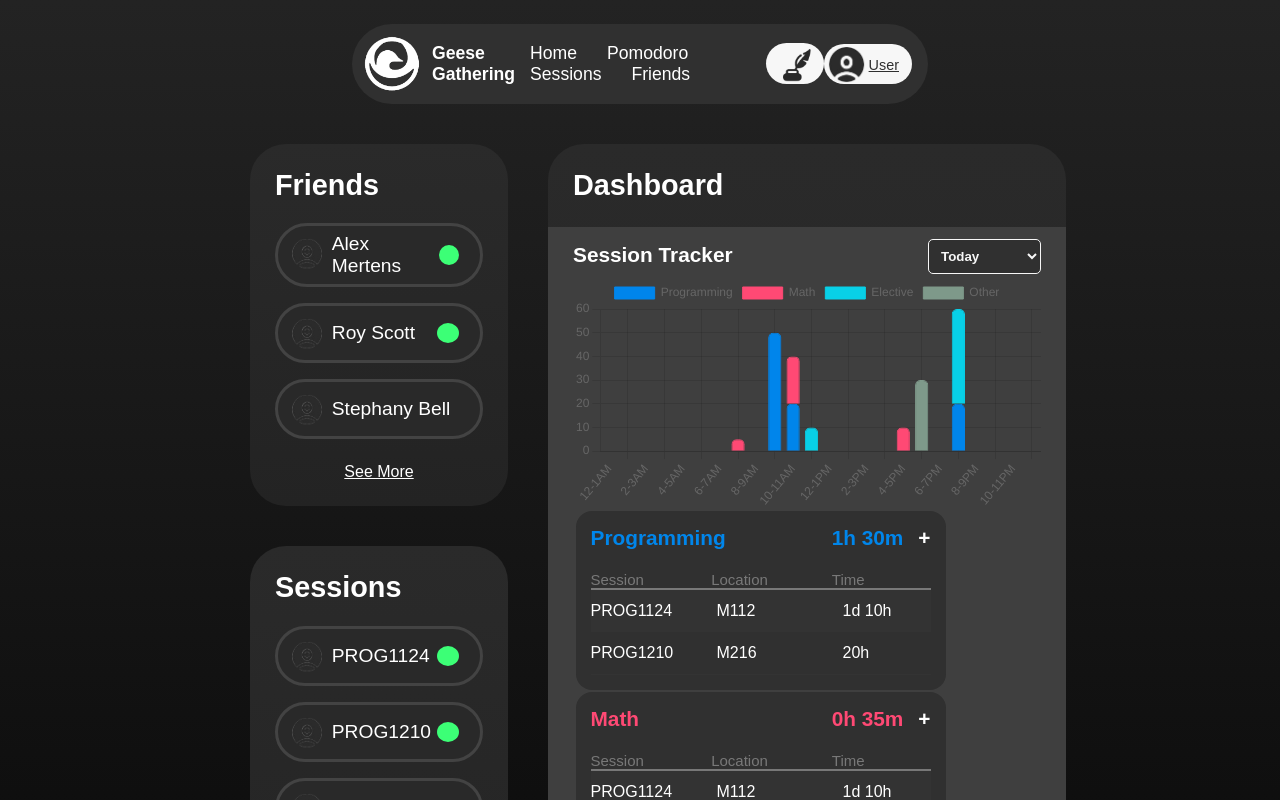
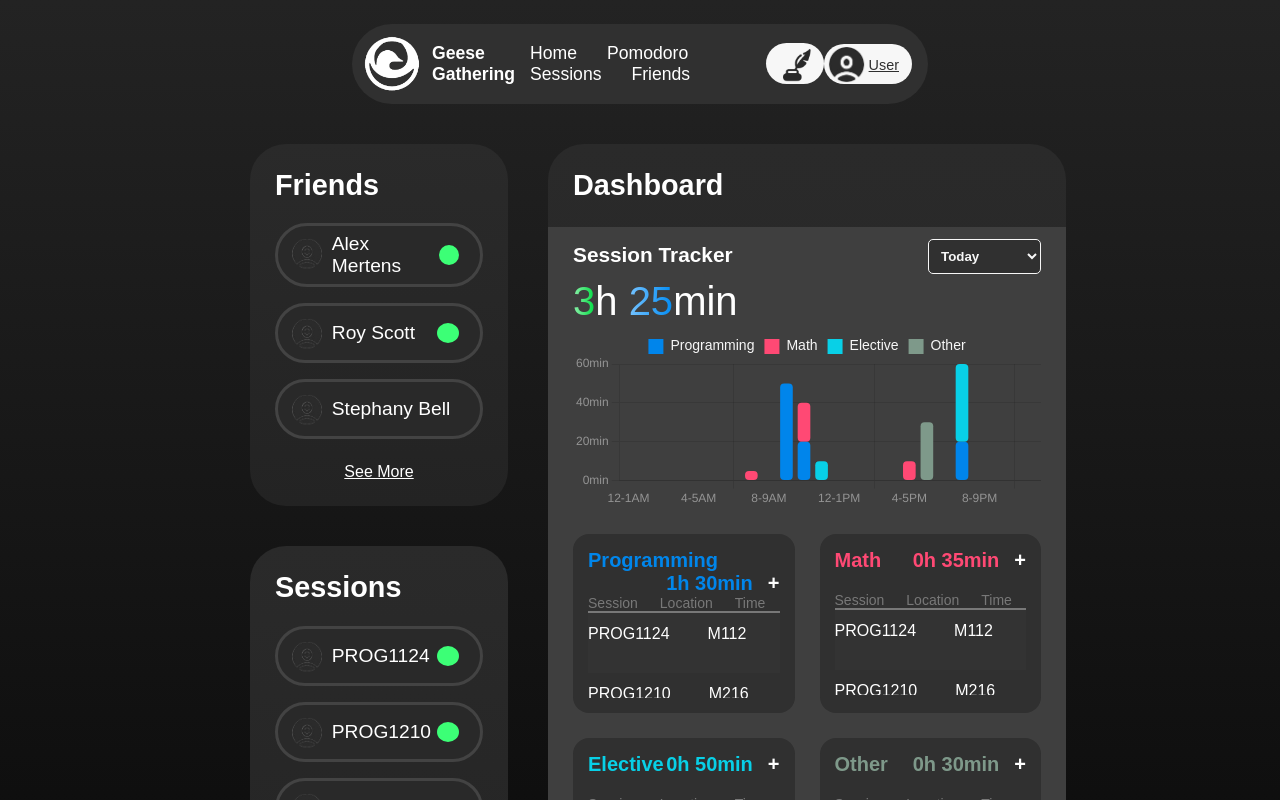
Before and after one commit to Radshah01/GeeseGathering, a React (Vite) app in the folder gg-react-app/: page / in a window 1280 px wide. Shown: the top 800 px of the page. Built offline with nearby package versions, Linux system fonts and the light colour scheme.

Commit message:
Fixed some major css concerns, Added tracker results section and revised the stacked bar chart

```diff
--- a/gg-react-app/src/Data.jsx
+++ b/gg-react-app/src/Data.jsx
@@ -9,7 +9,7 @@ export const UserData = [
     },
     {
         id: 2,
-        hour: "1-2AM",
+        hour: "1 - 2AM",
         progTimeSpent: 0,
         mathTimeSpent: 0,
         electiveTimeSpent: 0,
--- a/gg-react-app/src/components/StackedBarChart.jsx
+++ b/gg-react-app/src/components/StackedBarChart.jsx
@@ -1,18 +1,53 @@
 import React from 'react';
 import { Bar } from 'react-chartjs-2'
 import {Chart as ChartJS} from 'chart.js/auto'
+import { UserData } from '../Data';
 
 
 const stackedBar = ({chartData}) => {
     return <Bar data={chartData}  options={{
+        responsive: true,
+        maintainAspectRatio: false,
         scales: {
             x: {
-                stacked: true
+                stacked: true,
+                min: UserData[0].hour,
+                max: UserData[23].hour,
+                ticks:{
+                    color: 'rgb(148, 148, 148)',
+                    maxTicksLimit: UserData.length / 4
+                },
+                position: 'bottom'
             },
             y: {
-                stacked: true
+                stacked: true,
+                min: 0,
+                max: 60,
+                ticks: {
+                  color: 'rgb(148, 148, 148)',
+                  callback: value => `${value}min`,
+                  stepSize: 20,
+                },
+
+            }
+        },
+        layout: {
+            padding: 0,
+        },
+        plugins: {
+            legend: {
+                labels: {
+                    boxHeight: 15,
+                    boxWidth: 15,
+                    color: "#F7F7F7",
+                    font: {
+                        family: "Arial",
+                        size: 14,
+                    }
+                }
             }
         }
+
     }}/>;
 }
 
--- a/gg-react-app/src/components/TopicTracker.jsx
+++ b/gg-react-app/src/components/TopicTracker.jsx
@@ -3,9 +3,9 @@ import propTypes from 'prop-types'
 const TopicTracker = (props) => {
 
     const sessions = [
-            {   id: 1, course: "PROG1124", location: "M112",timeSpent: "01:10:00"},
-            {   id: 2, course: "PROG1210", location: "M216",timeSpent: "00:20:00"},
-            {   id: 3, course: "PROG1800", location: "M302",timeSpent: "00:10:00"},
+            {   id: 1, course: "PROG1124", location: "M112",timeSpent: "00:01:10:00"},
+            {   id: 2, course: "PROG1210", location: "M216",timeSpent: "00:00:20:00"},
+            {   id: 3, course: "PROG1800", location: "M302",timeSpent: "00:00:10:00"},
         ]
 
     function convertTimeFormat(timeString) {
@@ -21,7 +21,7 @@ const TopicTracker = (props) => {
         let result = "";
         if (formattedDays > 0) result += `${formattedDays}d `;
         if (formattedHours >= 0) result += `${formattedHours}h `;
-        if (formattedMinutes > 0) result += `${formattedMinutes}m`;
+        if (formattedMinutes > 0) result += `${formattedMinutes}min`;
 
         return result.trim();
         }
--- a/gg-react-app/src/index.css
+++ b/gg-react-app/src/index.css
@@ -152,6 +152,13 @@ tr{
   margin-bottom: 0.2em;
 }
 
+.home-friends:hover .home-friends-title{
+  background: linear-gradient(90deg, #3CFF76 0%, #028CF3 100%);
+   -webkit-background-clip: text;
+-webkit-text-fill-color: transparent;
+width: fit-content;
+
+}
 .home-friend-tile{
   display: flex;
   margin: 1em auto;
@@ -205,10 +212,19 @@ tr{
 
 }
 
+.home-dashboard:hover .home-dashboard-title{
+
+background: linear-gradient(90deg, #3CFF76 0%, #028CF3 100%);
+  -webkit-background-clip: text;
+-webkit-text-fill-color: transparent;
+width: 200px;
+
+
+}
 .home-tracker{
   background-color: #3F3F3F;
-  padding: 10px 25px;
-  height: 673px;
+  padding: 10px 25px 0;
+  height: auto;
 }
 
 .home-dashboard-subheadings{
@@ -229,39 +245,66 @@ tr{
 }
 
 .home-shortcuts{
-  padding: 12px 25px;
+  margin: auto 25px;
+  padding: auto 0;
 }
 
 .shortcut-buttons{
-  margin-top: 10px;
-margin-right: 10px;
-font-size: 1.1em;
+  float: right;
+  margin-left: 25px;
+font-size: 1em;
 background: #575757;
 border-radius: 32px;
 border: none;
 padding: 15px 20px;
 }
 
+/* Tracker Results */
+.tracker-result{
+  font-size: 2.5em;
+  margin: 2px 0 5px;
+}
 
+.tracker-result-hour{
+  background: linear-gradient(90deg, #8ef0ab 0%, #00dd42 100%);
+    -webkit-background-clip: text;
+  -webkit-text-fill-color: transparent;
+  width: fit-content;
+}
 
+.tracker-result-minute{
+  background: linear-gradient(90deg, #75c3ff 0%, #028CF3 100%);
+  -webkit-background-clip: text;
+  -webkit-text-fill-color: transparent;
+  width: fit-content;
+}
+
+/* Tracker Stacked Bar Chart */
+.tracker-analytics{
+  width: auto;
+  height: 180px;
+}
 
 /* Tracker Topic Tiles */
+.tile-layout{
+  margin: 25px 0;
+  display: grid;
+  grid-template-columns: 1fr 1fr;
+  grid-template-rows: 1fr 1fr;
+  gap: 25px
+}
+
 .tracker-topic-tile {
   display: inline-block;
   background: #303030;
   padding:15px;
   border-radius: 16px;
-
-  width: 370px;
-  margin-bottom: 2px;
-  margin-right: 2.5px;
-  margin-left: 2.5px;
 }
 
 .tracker-topic-tile-header{
   display: block;
   font-weight: bold;
-  font-size: 1.3em;
+  font-size: 1.25em;
   margin-bottom: 1em;
 }
 
@@ -307,7 +350,7 @@ padding: 15px 20px;
 
 .tracker-topic-tile-content-table-thead th{
   font-weight: 100;
-  font-size: 15px;
+  font-size: 14px;
   color: rgba(255, 255, 255, 0.35);
   padding: 0px;
   text-align: left;
@@ -335,8 +378,8 @@ padding: 15px 20px;
 }
 
 ::-webkit-scrollbar {
-  width: 8px; /* Width of vertical scrollbar */
-  height: 8px; /* Height of horizontal scrollbar */
+  width: 8px;
+  height: 8px;
 }
 
 ::-webkit-scrollbar-thumb {
--- a/gg-react-app/src/pages/Home.jsx
+++ b/gg-react-app/src/pages/Home.jsx
@@ -18,16 +18,14 @@ const Home = () => {
             backgroundColor: [
                 'rgb(0, 133, 235)',
             ],
-              borderColor: [
-                "rgb(0, 133, 235)"
-              ],
-              borderWidth: 1,
             borderRadius: {
-                topLeft: 5,
-                topRight: 5,
-                bottomLeft: 5,
-                bottomRight: 5,
-              }
+              topLeft: 4,
+              bottomLeft: 4,
+              bottomRight: 4,
+              topRight: 4
+            },
+            borderSkipped: false,
+
         },
         {
             label: "Math",
@@ -35,16 +33,14 @@ const Home = () => {
             backgroundColor: [
                 '#FF4974',
               ],
-              borderColor: [
-                "#FF4974"
-              ],
-              borderWidth: 1,
               borderRadius: {
-                topLeft: 5,
-                topRight: 5,
-                bottomLeft: 5,
-                bottomRight: 5,
-              }
+                topLeft: 4,
+                bottomLeft: 4,
+                bottomRight: 4,
+                topRight: 4
+              },
+              borderSkipped: false,
+
         },
         {
             label: "Elective",
@@ -52,16 +48,15 @@ const Home = () => {
             backgroundColor: [
                 '#08D0E7',
               ],
-              borderColor: [
-                "#08D0E7"
-              ],
-              borderWidth: 1,
-              borderRadius: {
-                topLeft: 5,
-                topRight: 5,
-                bottomLeft: 5,
-                bottomRight: 5,
-              }
+              borderRadius:  {
+                topLeft: 4,
+                bottomLeft: 4,
+                bottomRight: 4,
+                topRight: 4
+              },
+              borderSkipped: false,
+
+
         },
         {
             label: "Other",
@@ -69,16 +64,15 @@ const Home = () => {
             backgroundColor: [
                 '#7E998A',
               ],
-              borderColor: [
-                "#7E998A"
-              ],
-              borderWidth: 1,
-              borderRadius: {
-                topLeft: 5,
-                topRight: 5,
-                bottomLeft: 5,
-                bottomRight: 5,
-              }
+              borderRadius:  {
+                topLeft: 4,
+                bottomLeft: 4,
+                bottomRight: 4,
+                topRight: 4
+              },
+              borderSkipped: false,
+
+
         },
     ]
     })
@@ -102,18 +96,25 @@ const Home = () => {
                             <option>Past 7 Days</option>
                             <option>Past Month</option>
                         </select>
-                        <div className="Analytics">
+                        <div className="tracker-result">
+                          <span className="tracker-result-hour">3</span>
+                          <span>h </span>
+                          <span className="tracker-result-minute">25</span>
+                          <span>min</span>
+                        </div>
+                        <div className="tracker-analytics">
                             <StackedBarChart chartData={userData}/>
                         </div>
-
+                        <div className="tile-layout">
                           <TopicTracker name="Programming" topicColor="#0086EB" totalTimeSpent="00:01:30:20"/>
                           <TopicTracker name="Math" topicColor="#FF4974" totalTimeSpent="00:00:35:20"/>
                           <TopicTracker name="Elective" topicColor="#08D0E7" totalTimeSpent="00:00:50:20"/>
                           <TopicTracker name="Other" topicColor="#7E998A" totalTimeSpent="00:00:30:20"/>
                         </div>
+                      </div>
                     <div className="home-shortcuts">
                         <h3 className="home-dashboard-subheadings">Shortcuts</h3>
-                        <br></br>
+
                         <ShortcutButtons name="Start Pomodoro Timer"/>
                         <ShortcutButtons name="Join Session"/>
 
```
Lines whose indentation alone changed are shown as unchanged.
